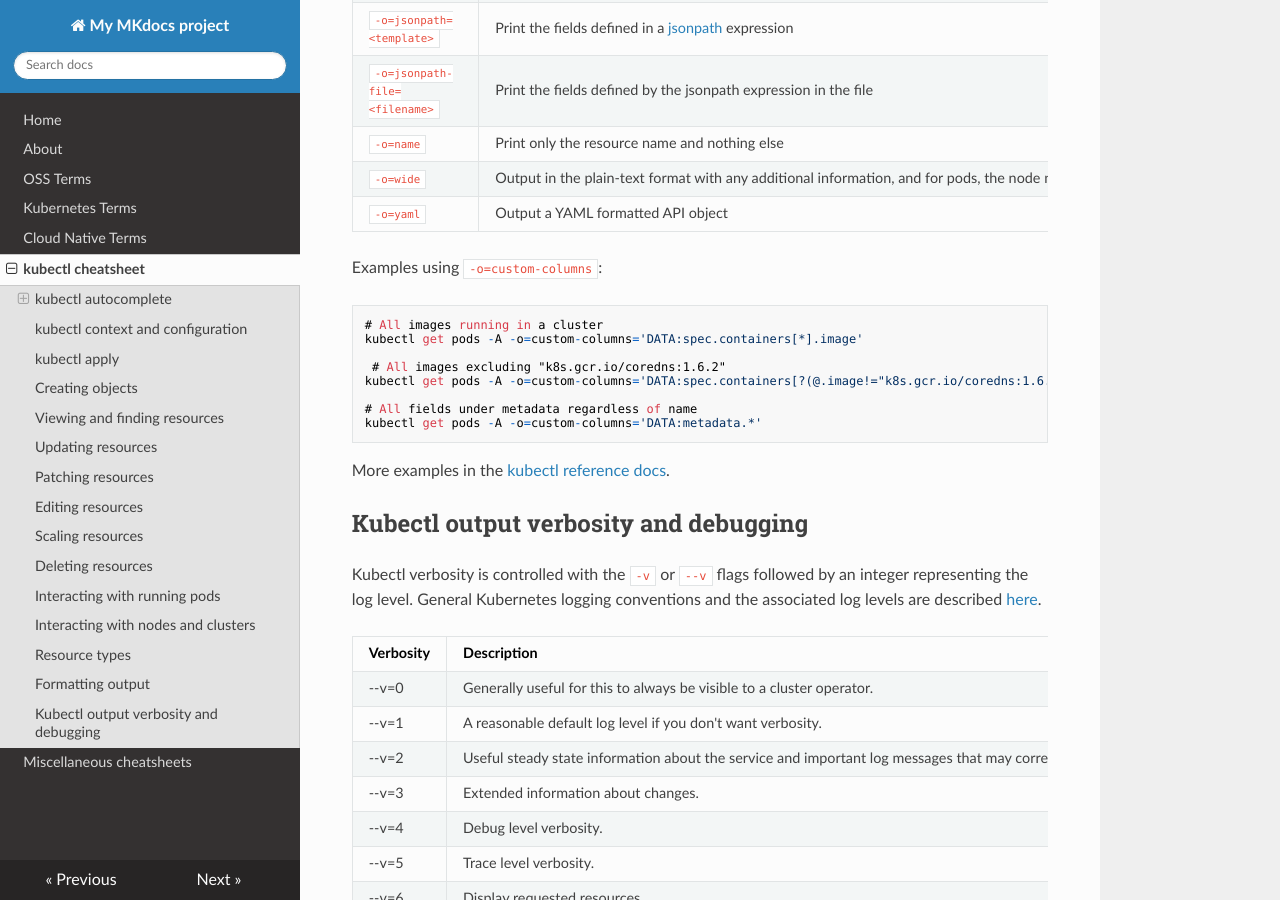
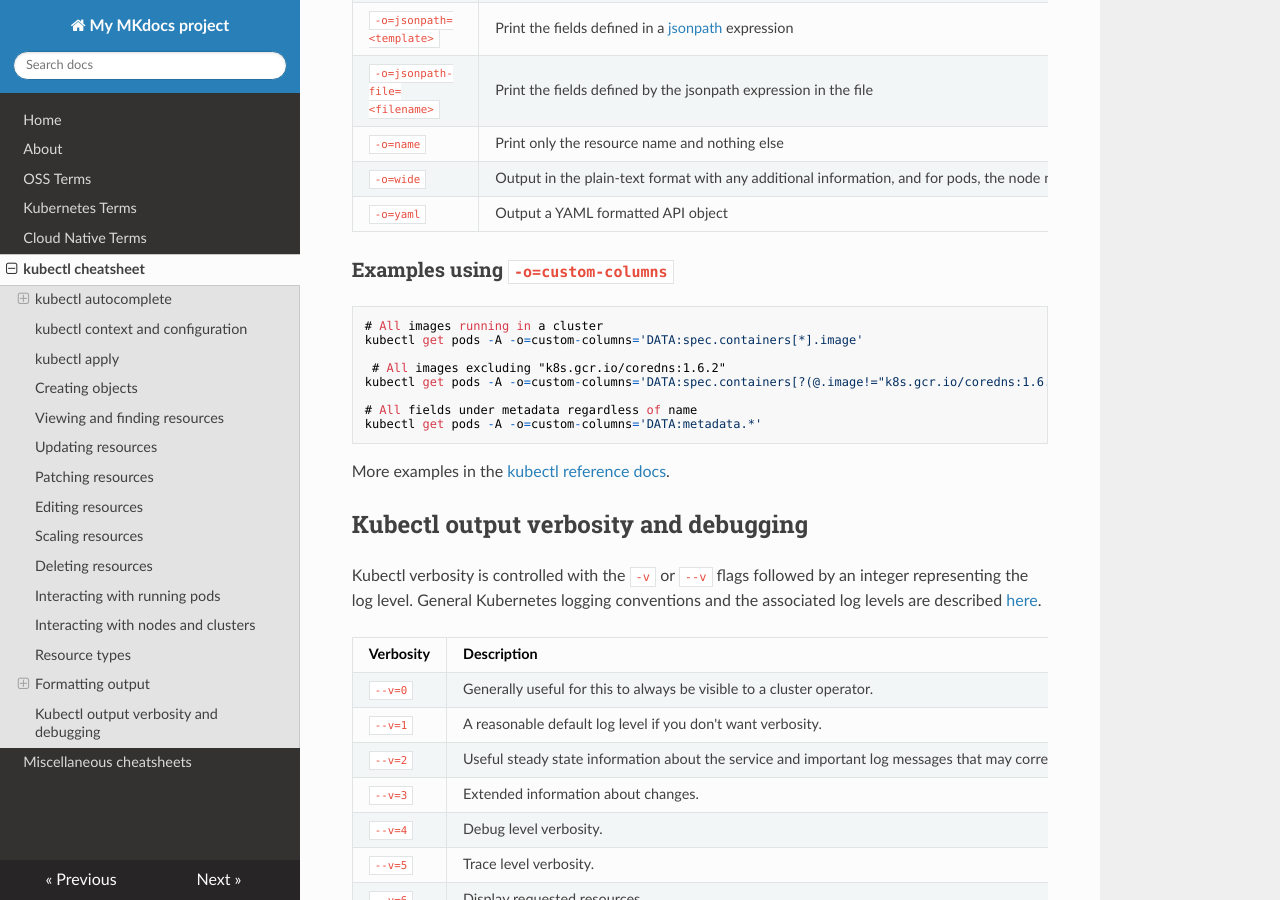
Before and after one commit to cassmastern/lers-sandbox, an MkDocs documentation site: the page built from docs/cheatsheet-kubectl.md, in a window 1280 px wide and 900 px high, scrolled down 5947 px. Built offline with MkDocs 1.6.1, drawn with Linux system fonts in a browser that asks for light colours; nearby versions of some CDN libraries.

Commit message:
latest updates

````diff
--- a/docs/cheatsheet-kubectl.md
+++ b/docs/cheatsheet-kubectl.md
@@ -345,8 +345,8 @@ To output details to your terminal window in a specific format, add the ```-o```
 | ```-o=wide```                           | Output in the plain-text format with any additional information, and for pods, the node name is included	   |
 | ```-o=yaml```                           | Output a YAML formatted API object                                                                         |
 
-Examples using ```-o=custom-columns```:
 
+### Examples using ```-o=custom-columns```
 ```
 # All images running in a cluster
 kubectl get pods -A -o=custom-columns='DATA:spec.containers[*].image'
@@ -357,7 +357,6 @@ kubectl get pods -A -o=custom-columns='DATA:spec.containers[?(@.image!="k8s.gcr.
 # All fields under metadata regardless of name
 kubectl get pods -A -o=custom-columns='DATA:metadata.*'
 ```
-
 More examples in the [kubectl reference docs](https://kubernetes.io/docs/reference/kubectl/overview/#custom-columns).
 
 ## Kubectl output verbosity and debugging
@@ -366,13 +365,13 @@ Kubectl verbosity is controlled with the ```-v``` or ```--v``` flags followed by
 
 | Verbosity | Description                                                                                                                                                                                       |
 |-----------|---------------------------------------------------------------------------------------------------------------------------------------------------------------------------------------------------|
-| --v=0     | Generally useful for this to always be visible to a cluster operator.                                                                                                                             |
-| --v=1     | A reasonable default log level if you don't want verbosity.                                                                                                                                       |
-| --v=2     | Useful steady state information about the service and important log messages that may correlate to significant changes in the system. This is the recommended default log level for most systems. |
-| --v=3     | Extended information about changes.                                                                                                                                                               |
-| --v=4     | Debug level verbosity.                                                                                                                                                                            |
-| --v=5     | Trace level verbosity.                                                                                                                                                                            |
-| --v=6     | Display requested resources.                                                                                                                                                                      |
-| --v=7     | Display HTTP request headers.                                                                                                                                                                     |
-| --v=8     | Display HTTP request contents.                                                                                                                                                                    |
-| --v=9     | Display HTTP request contents without truncation of contents.                                                                                                                                     |
+| ```--v=0```     | Generally useful for this to always be visible to a cluster operator.                                                                                                                             |
+| ```--v=1```     | A reasonable default log level if you don't want verbosity.                                                                                                                                       |
+| ```--v=2```     | Useful steady state information about the service and important log messages that may correlate to significant changes in the system. This is the recommended default log level for most systems. |
+| ```--v=3```     | Extended information about changes.                                                                                                                                                               |
+| ```--v=4```     | Debug level verbosity.                                                                                                                                                                            |
+| ```--v=5```     | Trace level verbosity.                                                                                                                                                                            |
+| ```--v=6```     | Display requested resources.                                                                                                                                                                      |
+| ```--v=7```     | Display HTTP request headers.                                                                                                                                                                     |
+| ```--v=8```     | Display HTTP request contents.                                                                                                                                                                    |
+| ```--v=9```     | Display HTTP request contents without truncation of contents.                                                                                                                                     |
````
Also changed, not shown: docs/about.md (+2 -19 lines), docs/gloss_cloud-native.md (+1 -2 lines), docs/index.md (+1 -24 lines).
